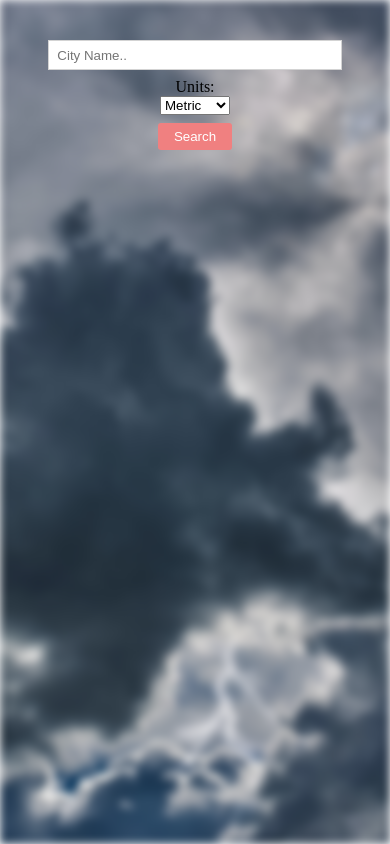
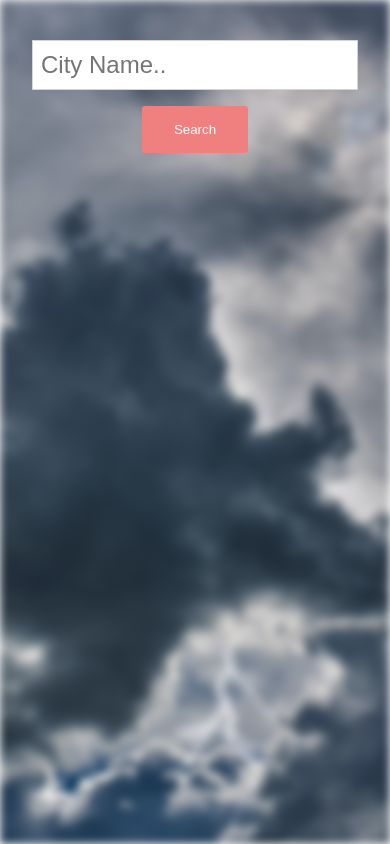
Before and after one commit to irlgabriel/weather-app, a React (Create React App) app: page / in a window 390 px wide. Built offline with nearby package versions, Linux system fonts and the light colour scheme.

Commit message:
worked a bit on mobile style

```diff
--- a/src/App.js
+++ b/src/App.js
@@ -79,6 +79,7 @@ function App() {
     setFlashMessage("Cannot Get Position!");
     showFlash(true);
   }
+
   return (
     <Container>
       <Background />
@@ -90,6 +91,8 @@ function App() {
       }
         <GlobalStyle />
       <SearchBar
+        setFlash={setFlash}
+        setFlashMessage={setFlashMessage}
         getWeatherObj={getWeatherObj}
         locationObj={locationObj}
         setLocationObj={setLocationObj}
--- a/src/components/SearchBar/SearchBar.components.js
+++ b/src/components/SearchBar/SearchBar.components.js
@@ -5,6 +5,10 @@ export const TextInput = styled.input`
   width: 100%;
   height: 100%;
   padding: 0 .5rem;
+  @media screen and (max-width: 768px) {
+    font-size: 1.5rem;
+
+  }
 `
 
 export const Label = styled.label`
@@ -20,11 +24,9 @@ export const InputDiv = styled.div`
   align-items: center;
 
   @media screen and (max-width: 768px) {
-    width: 90%;
+    width: 100%;
+    height: 50px;
   }
-
-`
-export const SelectInput = styled.select`
 
 `
 
@@ -42,10 +44,6 @@ export const MyLocation = styled.button`
 export const ColumnFlex = styled.div`
   display: flex;
   flex-direction: column;
-
-`
-
-export const Option = styled.option`
 
 `
 
@@ -73,4 +71,8 @@ export const Button = styled.button`
     color: lightcoral;
     background: white;
   }
+
+  @media screen and (max-width: 768px) {
+    padding: 1rem 2rem;
+  }
 `
--- a/src/components/SearchBar/SearchBar.js
+++ b/src/components/SearchBar/SearchBar.js
@@ -3,26 +3,27 @@ import {
   Form,
   TextInput,
   Button,
-  SelectInput,
-  Option,
   Label,
   InputDiv,
-  MyLocation,
 } from "./SearchBar.components";
 
 export default function SearchBar({
+  setFlash,
+  setFlashMessage,
   getWeatherObj,
   locationObj,
   setLocationObj,
-  getCoords,
-  weatherObj,
 }) {
   function submitHandler(e) {
     e.preventDefault();
-    const units = e.target.units.value;
-    const location = e.target.location.value;
-    setLocationObj({city: location})
-    getWeatherObj(location, units);
+    const location = e.target.location.value
+    if(location === "") {
+      setFlashMessage("bad query");
+      setFlash(true)
+    } else {
+      setLocationObj({city: location})
+      getWeatherObj();
+    }
   }
 
 
@@ -31,11 +32,6 @@ export default function SearchBar({
       <InputDiv>
         <TextInput defaultValue={locationObj.city} name="location" placeholder="City Name.." />
       </InputDiv>
-      <Label htmlFor="units">Units: </Label>
-      <SelectInput name="units" defaultValue="metric">
-        <Option value="metric">Metric</Option>
-        <Option value="imperial">Imperial</Option>
-      </SelectInput>
       <Button>Search</Button>
     </Form>
   )
--- a/src/components/Weather/Weather.js
+++ b/src/components/Weather/Weather.js
@@ -35,7 +35,7 @@ export default function Weather({
             {
               <TemperatureDiv>
 
-                <Temp> {(new Date).toLocaleTimeString([], {hour: '2-digit', minute:'2-digit'})}: &nbsp;{day.temp.day}</Temp>
+                <Temp> {(new Date()).toLocaleTimeString([], {hour: '2-digit', minute:'2-digit'})}: &nbsp;{day.temp.day}</Temp>
                 <Temp> Min: &nbsp;{day.temp.min}</Temp>
                 <Temp> Max: &nbsp;{day.temp.max}</Temp>
                 <Temp> Humidity: &nbsp;{day.humidity}%</Temp>
--- a/src/index.js
+++ b/src/index.js
@@ -3,8 +3,6 @@ import ReactDOM from 'react-dom';
 import App from './App';
 
 ReactDOM.render(
-  <React.StrictMode>
-    <App />
-  </React.StrictMode>,
+  <App />,
   document.getElementById('root')
 );
```
Lines whose indentation alone changed are shown as unchanged.
